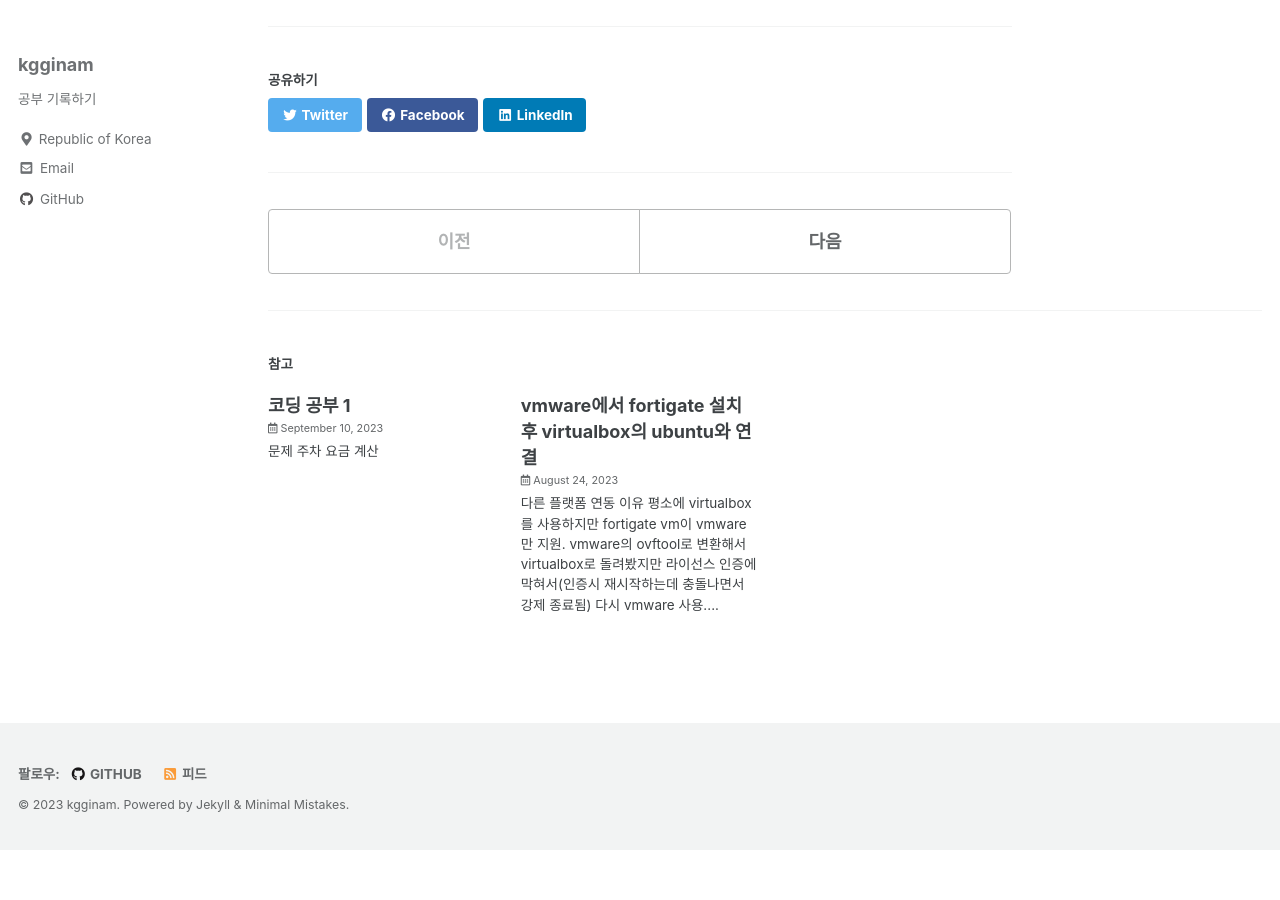
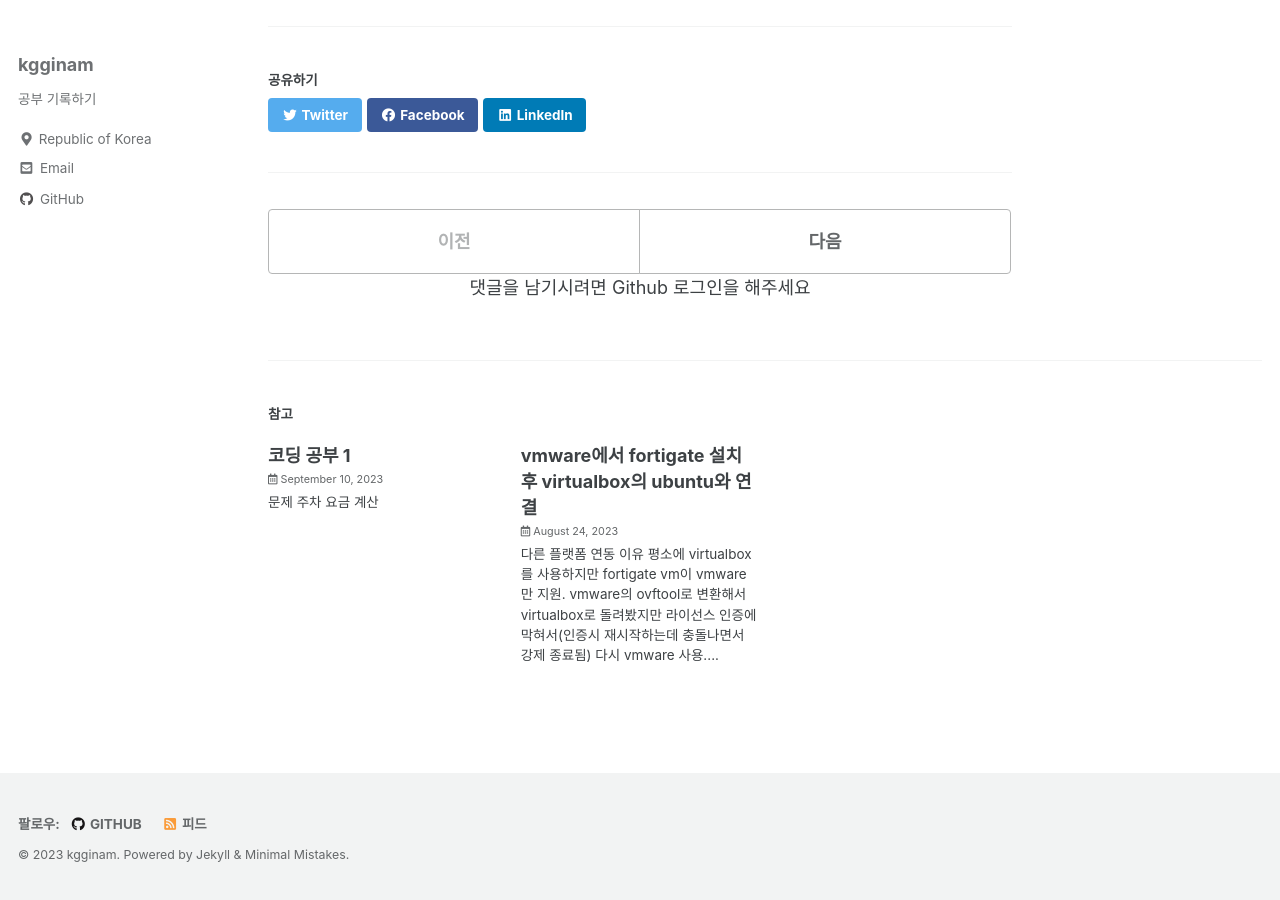
Before and after one commit to kgginam/kgginam.github.io, a Jekyll site: the page built from _posts/2023-08-01-first.md, in a window 1280 px wide and 900 px high, scrolled down 1061 px. Built offline with Jekyll 4.4.1, drawn with Linux system fonts in a browser that asks for light colours; cached includes are drawn as plain includes; comment, search, counter and statistics services are not loaded; before the commit the page ends 1911 px from its top, so only the background shows below that.

Commit message:
테스트

```diff
--- a/_includes/comments.html
+++ b/_includes/comments.html
@@ -1,3 +1,4 @@
+<p style="text-align:center;">댓글을 남기시려면 Github 로그인을 해주세요</p>
 <script src="https://utteranc.es/client.js"
         repo="kgginam/kgginam.github.io"
         issue-term="pathname"
```
